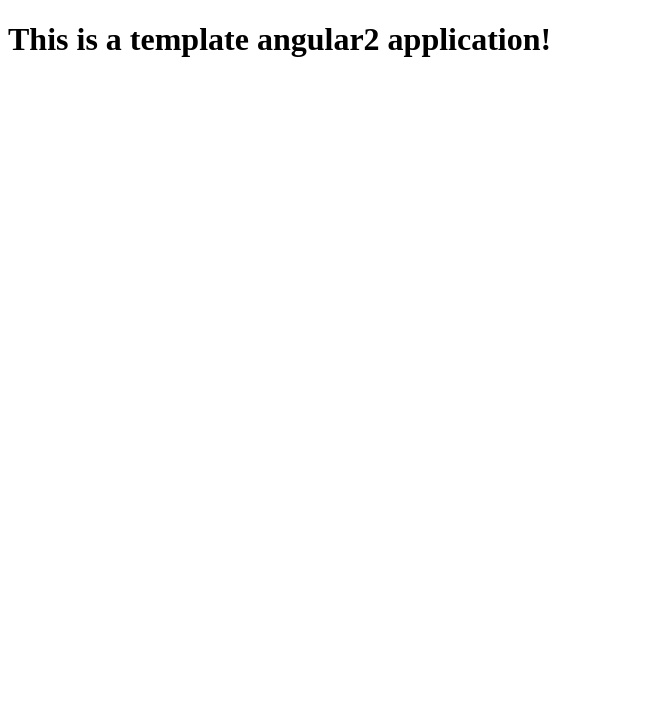
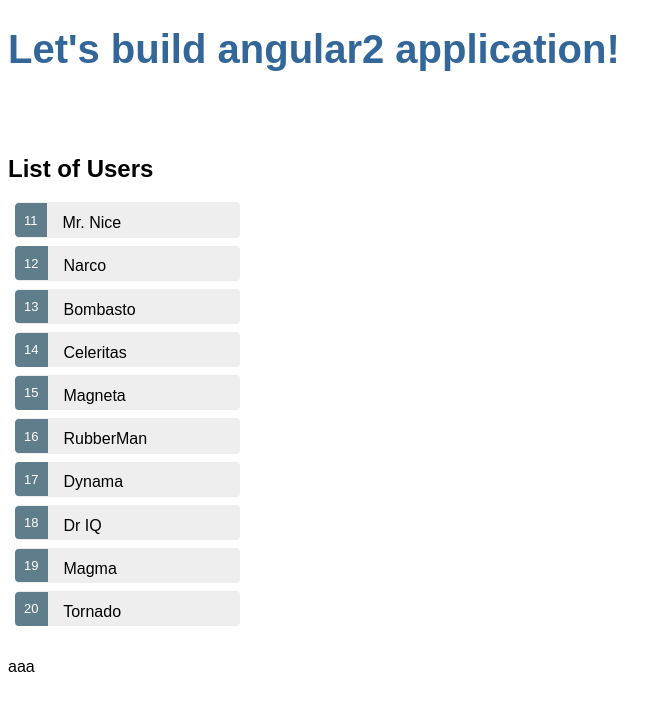
Before and after one commit to qianwent/angular2, an Angular app: page / in a window 1280 px wide. Shown: the top 710 px of the page, without its empty margins (0-671 px from the left). Built offline with nearby package versions, Linux system fonts and the light colour scheme.

Commit message:
now we can see displaying a list of users

```diff
--- a/src/app/app.component.css
+++ b/src/app/app.component.css
@@ -0,0 +1,22 @@
+/* Application-wide Styles */
+h1 {
+    color: #369;
+    font-family: Arial, Helvetica, sans-serif;
+    font-size: 250%;
+  }
+  h2, h3 {
+    color: #444;
+    font-family: Arial, Helvetica, sans-serif;
+    font-weight: lighter;
+  }
+  body {
+    margin: 2em;
+  }
+  body, input[text], button {
+    color: #888;
+    font-family: Cambria, Georgia;
+  }
+  /* everywhere else */
+  * {
+    font-family: Arial, Helvetica, sans-serif;
+  }
--- a/src/app/app.component.html
+++ b/src/app/app.component.html
@@ -1,3 +1,5 @@
 <h1>
   {{title}}
 </h1>
+<br/>
+<app-users></app-users>
--- a/src/app/app.component.ts
+++ b/src/app/app.component.ts
@@ -6,5 +6,5 @@ import { Component } from '@angular/core';
   styleUrls: ['./app.component.css']
 })
 export class AppComponent {
-  title = 'This is a template angular2 application!';
+  title = 'Let\'s build angular2 application!';
 }
--- a/src/app/app.module.ts
+++ b/src/app/app.module.ts
@@ -4,10 +4,12 @@ import { FormsModule } from '@angular/forms';
 import { HttpModule } from '@angular/http';
 
 import { AppComponent } from './app.component';
+import { UsersComponent } from './users/users.component';
 
 @NgModule({
   declarations: [
-    AppComponent
+    AppComponent,
+    UsersComponent //generated automatically with CLI
   ],
   imports: [
     BrowserModule,
--- /dev/null
+++ b/src/app/mock/mock_users.ts
@@ -0,0 +1,15 @@
+import { User } from "app/model/user";
+
+//initialize object array
+export const MOCKUSERS: User[] = [
+    { id: 11, name: 'Mr. Nice' },
+  { id: 12, name: 'Narco' },
+  { id: 13, name: 'Bombasto' },
+  { id: 14, name: 'Celeritas' },
+  { id: 15, name: 'Magneta' },
+  { id: 16, name: 'RubberMan' },
+  { id: 17, name: 'Dynama' },
+  { id: 18, name: 'Dr IQ' },
+  { id: 19, name: 'Magma' },
+  { id: 20, name: 'Tornado' }
+];
--- /dev/null
+++ b/src/app/model/user.ts
@@ -0,0 +1,4 @@
+export class User {
+    id: number;
+    name: string;
+}
--- /dev/null
+++ b/src/app/users/users.component.css
@@ -0,0 +1,48 @@
+/* UsersComponent's private CSS styles */
+.selected {
+    background-color: #CFD8DC !important;
+    color: white;
+  }
+  .users {
+    margin: 0 0 2em 0;
+    list-style-type: none;
+    padding: 0;
+    width: 15em;
+  }
+  .users li {
+    cursor: pointer;
+    position: relative;
+    left: 0;
+    background-color: #EEE;
+    margin: .5em;
+    padding: .3em 0;
+    height: 1.6em;
+    border-radius: 4px;
+  }
+  .users li.selected:hover {
+    background-color: #BBD8DC !important;
+    color: white;
+  }
+  .users li:hover {
+    color: #607D8B;
+    background-color: #DDD;
+    left: .1em;
+  }
+  .users .text {
+    position: relative;
+    top: -3px;
+  }
+  .users .badge {
+    display: inline-block;
+    font-size: small;
+    color: white;
+    padding: 0.8em 0.7em 0 0.7em;
+    background-color: #607D8B;
+    line-height: 1em;
+    position: relative;
+    left: -1px;
+    top: -4px;
+    height: 1.8em;
+    margin-right: .8em;
+    border-radius: 4px 0 0 4px;
+  }
--- /dev/null
+++ b/src/app/users/users.component.html
@@ -0,0 +1,25 @@
+<div *ngIf="selectedUser">
+  <!-- *ngIf is necessary here, because if selectedUser is undefined, then the follow code will break -->
+    <h2>{{ selectedUser.name }} Details</h2>
+    <div>
+      <span>id: </span>{{selectedUser.id}}</div>
+    <div>
+      <label>name:
+        <input [(ngModel)]="selectedUser.name" placeholder="name">
+      </label>
+    </div>
+</div>
+<br/>
+<h2>List of Users</h2>
+<ul class="users">
+  <li *ngFor="let user of users"
+    [class.selected]="user == selectedUser"
+    (click)="onSelect(user)"> <!-- *ngFor is Angular's repeater directive -->
+    <span class="badge">{{user.id}}</span> {{user.name}}
+  </li>
+</ul>
+<p>
+  <!-- <h2>not allowed in side <p></h2> -->
+    <!-- <div>abc</div> -->
+  <span>aaa</span>
+</p>
--- /dev/null
+++ b/src/app/users/users.component.ts
@@ -0,0 +1,33 @@
+import { Component, OnInit } from '@angular/core';
+import { User } from 'app/model/user';
+import { MOCKUSERS } from 'app/mock/mock_users';
+
+@Component({
+  selector: 'app-users',
+  templateUrl: './users.component.html',
+  styleUrls: ['./users.component.css']
+})
+export class UsersComponent implements OnInit {
+
+  //initialize single object
+  user : User = {
+    id: 1,
+    name: "Wentao Qian",
+  };
+
+  users = MOCKUSERS;
+
+  selectedUser: User;
+
+  onSelect(user: User): void {
+    this.selectedUser = user;
+    console.log('user: ' + user + ' is clicked!');
+  }
+
+  constructor() {
+   }
+
+  ngOnInit() {
+  }
+
+}
```
Also changed, not shown: 2 other files (tests, documents, lock files or other folders).
